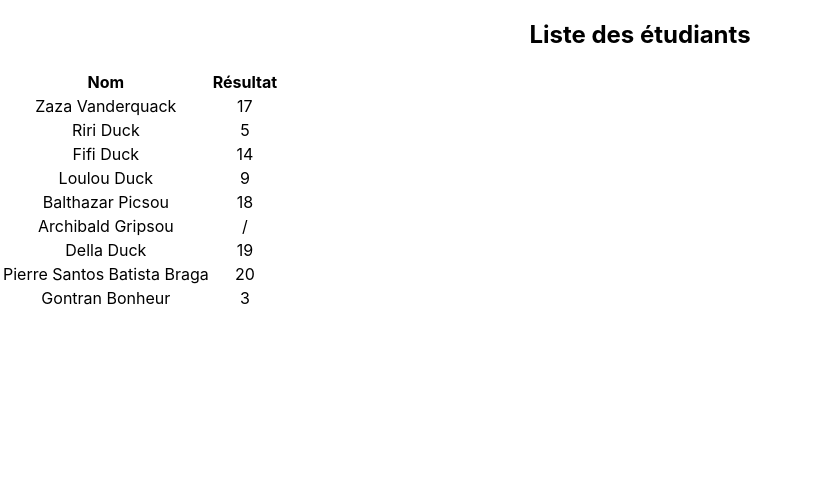
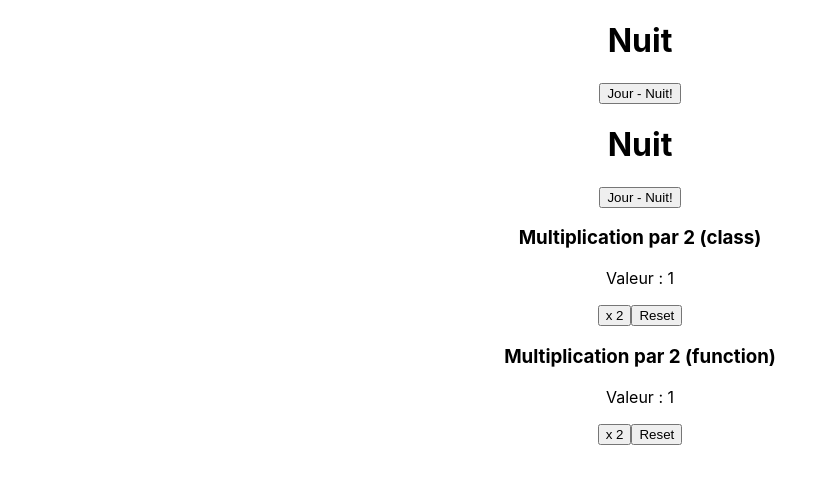
Before and after one commit to phil-form/TbReact, a React (Create React App) app: page / in a window 1280 px wide. Shown: the top 484 px of the page, without its empty margins (0-834 px from the left). Built offline with nearby package versions, Linux system fonts and the light colour scheme.

Commit message:
[STATE HOOK]

```diff
--- a/src/App.js
+++ b/src/App.js
@@ -4,6 +4,12 @@ import HelloPerson from "./exercice/exercice-01/components/hello-person";
 import HelloPersonCond from "./demo/demo-02-condition/hello-person-cond";
 import students from './data/students.json'
 import StudentCollection from "./demo/demo-03-collections/student-collection";
+import ProductList from "./exercice/exercice-02/components/product-list";
+import products from "./exercice/exercice-02/data.json";
+import SimpleEvents from "./demo/demo-04-dom-event/EventExample";
+import BtnDemo from "./demo/demo-05-states/components/btn-demo/btn-demo";
+import MultiNumberClass from "./demo/demo-05-states/components/multi-number/multi-number-class";
+import MultiNumber from "./demo/demo-05-states/components/multi-number/multi-number";
 
 function App() {
   return (
@@ -18,7 +24,19 @@ function App() {
         {/*<HelloPersonCond name={'Riri'} age={18} />*/}
 
         {/* demo 3 collections */}
-        <StudentCollection students={students}/>
+        {/*<StudentCollection students={students}/>*/}
+
+        {/* exercice 02 product list */}
+        {/*<ProductList products={products}/>*/}
+
+        {/* demo 4 dom event */}
+        {/*<SimpleEvents />*/}
+
+        {/* demo 5 states */}
+        <BtnDemo />
+        <BtnDemo />
+        <MultiNumberClass />
+        <MultiNumber />
     </div>
   );
 }
--- /dev/null
+++ b/src/demo/demo-04-dom-event/EventExample.jsx
@@ -0,0 +1,25 @@
+
+const SimpleEvents = () =>
+{
+    const handleAction = () =>
+    {
+        console.log("BUTTON CLICKED");
+    }
+
+    const handleChange = (event) =>
+    {
+        const value = event.target.value;
+        console.log(`la valeur est : ${value}`);
+    }
+
+    return (
+        <div>
+            <input type="text" onChange={handleChange}/>
+            <button onClick={handleAction}>
+                Click me!
+            </button>
+        </div>
+    );
+}
+
+export default SimpleEvents;
--- /dev/null
+++ b/src/demo/demo-05-states/components/btn-demo/btn-demo.jsx
@@ -0,0 +1,32 @@
+import {useState} from "react";
+
+const BtnDemo = () =>
+{
+    const [day, setDay] = useState(false);
+    // let day = false;
+    console.log("UPDATE");
+
+    const handleBtnClick = () =>
+    {
+        setDay(prevState => {
+            return !prevState;
+        });
+        // day = !day;
+
+        // Attention la mise à jours de day est en asyncrone.
+        // day sera donc toujours à l'ancienne valeur.
+        if(day)
+        {
+            console.log("DAY");
+        }
+    }
+
+    return (
+        <div>
+            <h1> { day ? 'Jour' : 'Nuit' }</h1>
+            <button onClick={handleBtnClick}>Jour - Nuit!</button>
+        </div>
+    );
+}
+
+export default BtnDemo;
--- /dev/null
+++ b/src/demo/demo-05-states/components/multi-number/multi-number-class.jsx
@@ -0,0 +1,46 @@
+import {Component} from "react";
+
+export default class MultiNumberClass extends Component
+{
+    static defaultProps = {
+        multiplier: 2
+    };
+
+    constructor(props) {
+        super(props);
+        this.state = {
+            nb: 1
+        };
+    }
+
+    handleMulti = () =>
+    {
+        this.setState((state, props) => ({
+            nb: state.nb * props.multiplier
+        }));
+    }
+
+    handleReset = () =>
+    {
+        this.setState((state, props) => ({
+            nb: 1
+        }));
+    }
+
+    render()
+    {
+        const { multiplier } = this.props;
+        const { nb } = this.state;
+
+        return (
+            <>
+                <h3>Multiplication par {multiplier} (class)</h3>
+                <div>
+                    <p>Valeur : {nb} </p>
+                    <button onClick={this.handleMulti}>x {multiplier}</button>
+                    <button onClick={this.handleReset}>Reset</button>
+                </div>
+            </>
+        );
+    }
+}
--- /dev/null
+++ b/src/demo/demo-05-states/components/multi-number/multi-number.jsx
@@ -0,0 +1,33 @@
+import {useState} from "react";
+
+const MultiNumber = ({ multiplier }) =>
+{
+    const [nb, setNb] = useState(1);
+
+    const handleMulti = () =>
+    {
+        setNb(nb => nb * multiplier);
+    }
+
+    const handleReset = () =>
+    {
+        setNb(nb => 1);
+    }
+
+    return (
+        <>
+            <h3>Multiplication par {multiplier} (function)</h3>
+            <div>
+                <p>Valeur : {nb} </p>
+                <button onClick={handleMulti}>x {multiplier}</button>
+                <button onClick={handleReset}>Reset</button>
+            </div>
+        </>
+    );
+}
+
+MultiNumber.defaultProps = {
+    multiplier: 2
+};
+
+export default MultiNumber;
```
